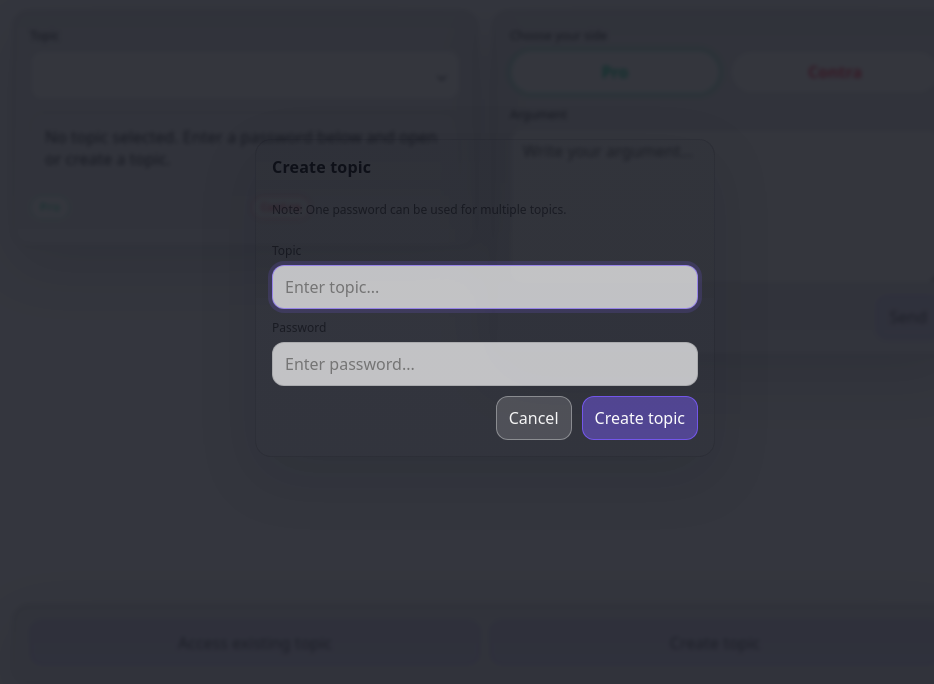
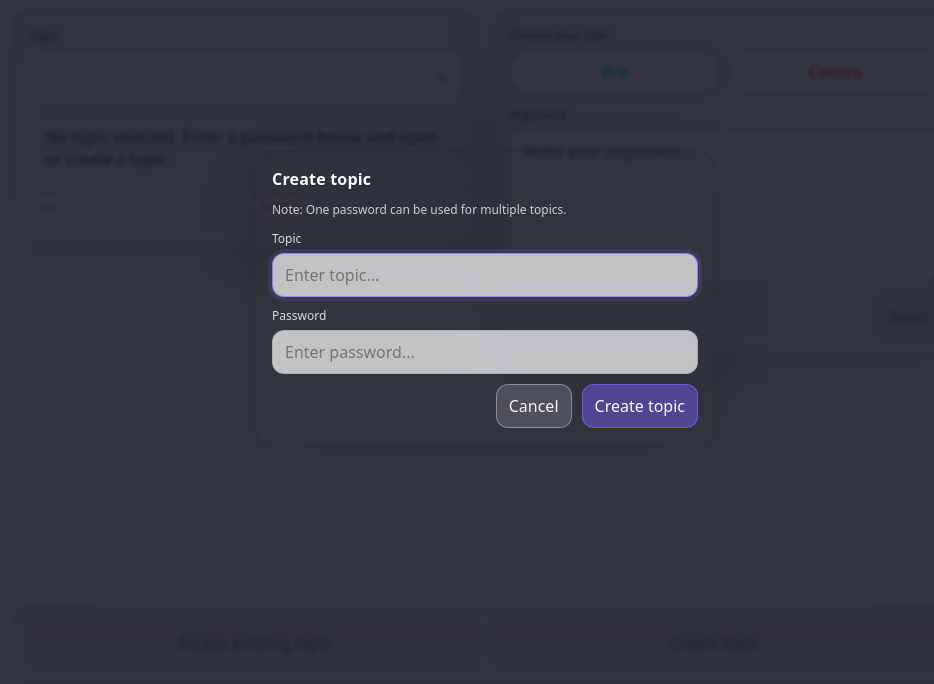
Before and after one commit to PapaBear74/operation_veridas, a website: page index.html in a window 1280 px wide. Both pictures are taken after a click on the button "Create topic". Shown: the part 102-786 px from the top of the page, without its empty margins (155-1089 px from the left). Drawn offline with Linux system fonts and the light colour scheme.

Commit message:
topic creation font change

```diff
--- a/styles.css
+++ b/styles.css
@@ -769,11 +769,26 @@ code {
   padding: 16px;
   display: grid;
   gap: 12px;
+  color: rgba(255, 255, 255, 0.94);
 }
 
 .modalForm {
   display: grid;
   gap: 10px;
+}
+
+.modalCard h2 {
+  margin: 0;
+  color: rgba(255, 255, 255, 0.98);
+}
+
+.modalCard .fieldLabel {
+  color: rgba(255, 255, 255, 0.82);
+}
+
+.modalCard .hint {
+  margin: 0;
+  color: rgba(255, 255, 255, 0.76);
 }
 
 .modalActions {
```
